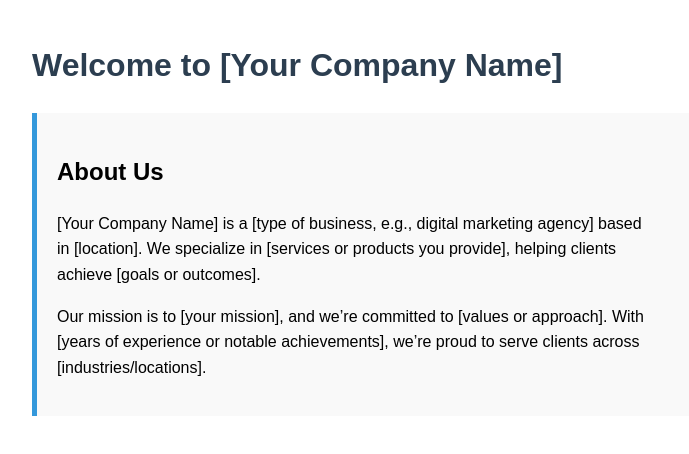
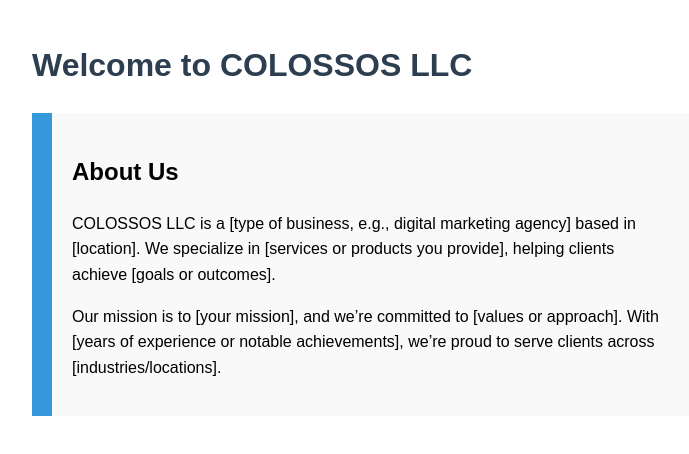
Before and after one commit to colossosllc/colossosllc.github.io, a plain HTML site: page index.html in a window 1280 px wide. Shown: the whole page, without its empty margins (8-697 px from the left). Drawn offline with Linux system fonts and the light colour scheme.

Commit message:
Update index.html

```diff
--- a/index.html
+++ b/index.html
@@ -10,16 +10,16 @@
     .company-info {
       background-color: #f9f9f9;
       padding: 20px;
-      border-left: 5px solid #3498db;
+      border-left: 20px solid #3498db;
     }
   </style>
 </head>
 <body>
-  <h1>Welcome to [Your Company Name]</h1>
+  <h1>Welcome to COLOSSOS LLC</h1>
   <div class="company-info">
     <h2>About Us</h2>
     <p>
-      [Your Company Name] is a [type of business, e.g., digital marketing agency] based in [location].
+      COLOSSOS LLC is a [type of business, e.g., digital marketing agency] based in [location].
       We specialize in [services or products you provide], helping clients achieve [goals or outcomes].
     </p>
     <p>
```
